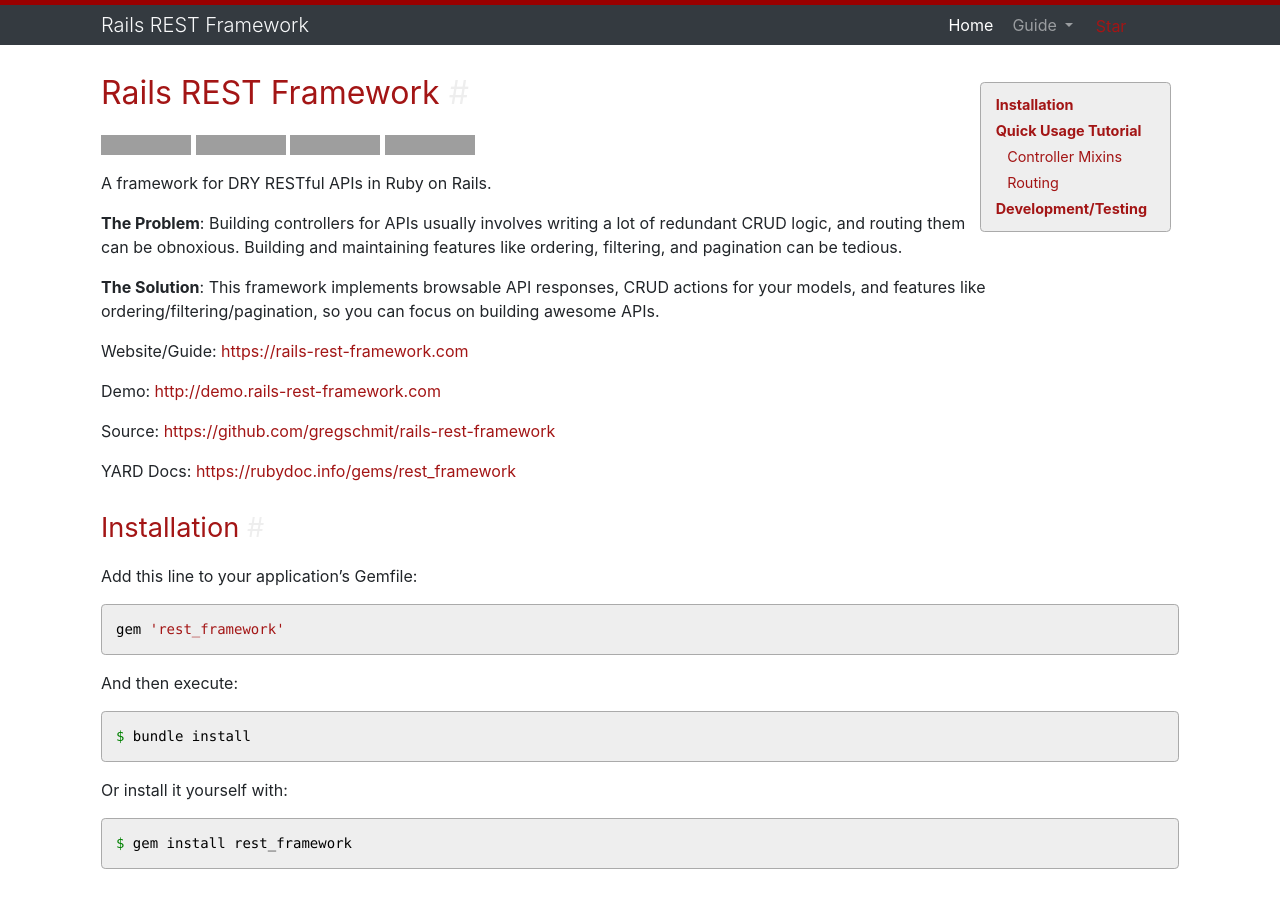
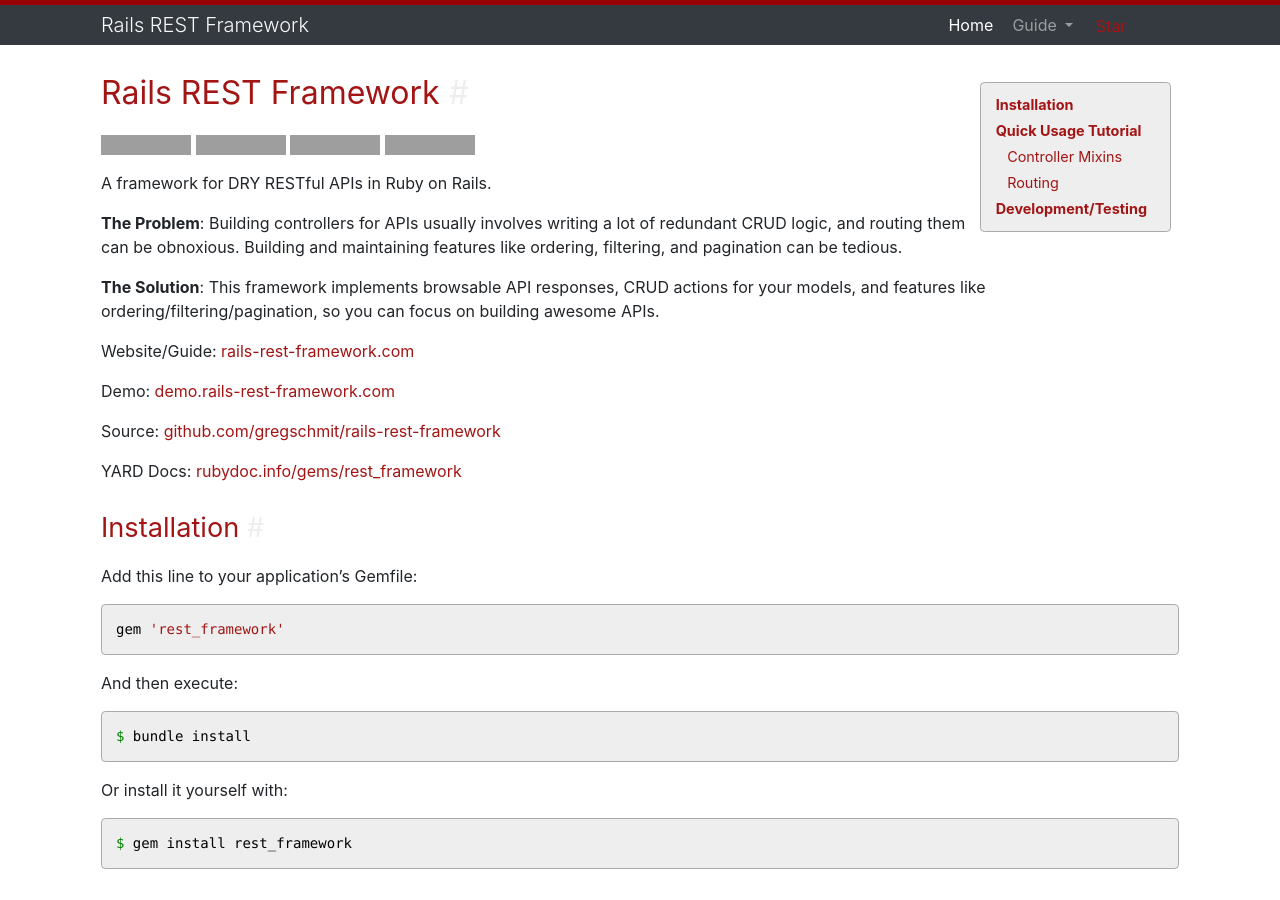
Before and after one commit to gregschmit/rails-rest-framework, a Jekyll site: the page built from docs/index.md, in a window 1280 px wide and 900 px high, cut to the strip 0-900 px from the top of the window. Built offline with Jekyll 4.4.1, drawn with Linux system fonts in a browser that asks for light colours; nearby versions of some CDN libraries; our own code applies the rules of GitHub Pages for plain Markdown files; part of the change alters nothing that is shown; grey boxes are pictures that could not be loaded.

```diff
--- a/docs/index.md
+++ b/docs/index.md
@@ -17,13 +17,13 @@ filtering, and pagination can be tedious.
 **The Solution**: This framework implements browsable API responses, CRUD actions for your models,
 and features like ordering/filtering/pagination, so you can focus on building awesome APIs.
 
-Website/Guide: [https://rails-rest-framework.com](rails-rest-framework.com)
+Website/Guide: [rails-rest-framework.com](https://rails-rest-framework.com)
 
-Demo: [http://demo.rails-rest-framework.com](demo.rails-rest-framework.com)
+Demo: [demo.rails-rest-framework.com](http://demo.rails-rest-framework.com)
 
-Source: [https://github.com/gregschmit/rails-rest-framework](github.com/gregschmit/rails-rest-framework)
+Source: [github.com/gregschmit/rails-rest-framework](https://github.com/gregschmit/rails-rest-framework)
 
-YARD Docs: [https://rubydoc.info/gems/rest_framework](rubydoc.info/gems/rest_framework)
+YARD Docs: [rubydoc.info/gems/rest_framework](https://rubydoc.info/gems/rest_framework)
 
 ## Installation
 
```
